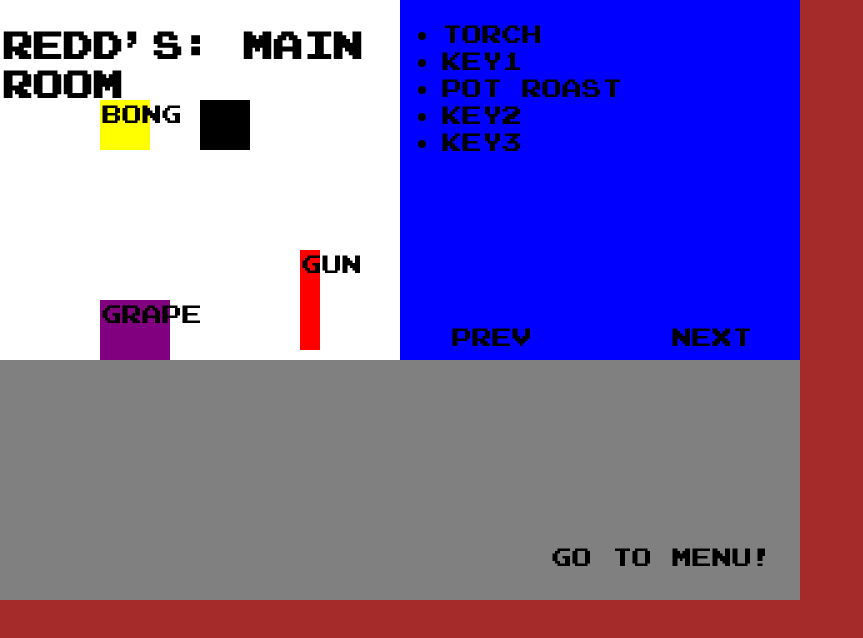
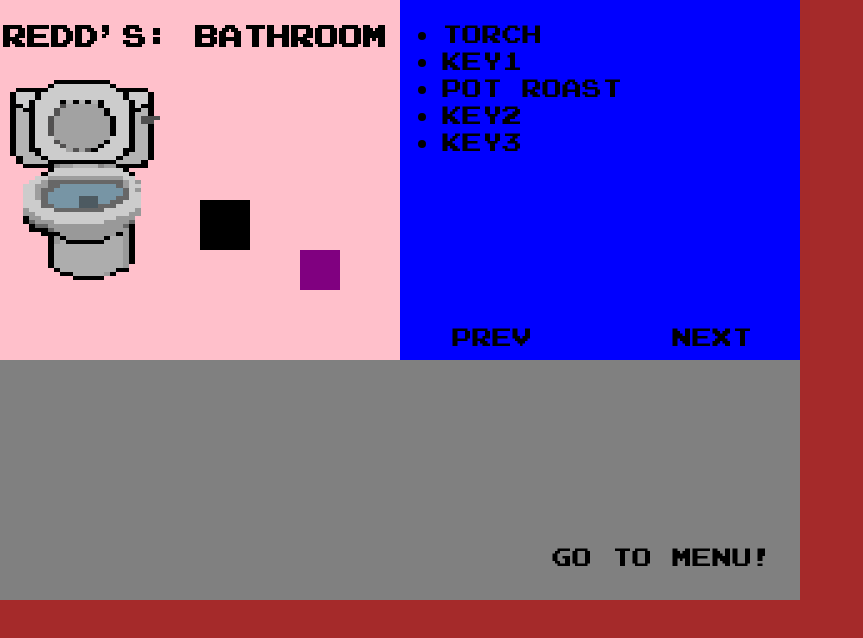
Before and after one commit to clavery63/point-click, a React app: page / in a window 1280 px wide. Shown: the top 638 px of the page, without its empty margins (0-863 px from the left). Built offline with nearby package versions, Linux system fonts and the light colour scheme.

Commit message:
add transitions

```diff
--- a/main.css
+++ b/main.css
@@ -54,11 +54,32 @@ html, body {
   background-color: green;
 }
 
-.view-port {
+.view-port-container {
   position: absolute;
   width: 50%;
   height: 60%;
-  background-color: white;
+  background-color: pink;
+}
+
+.view-port h2 {
+  font-size: 24px;
+}
+
+.transition {
+  position: absolute;
+  z-index: 1;
+  width: 100%;
+  height: 100%;
+}
+
+.transition-grid {
+  position: absolute;
+  width: 100%;
+  height: 100%;
+}
+
+.room-item {
+  font-size: 14px;
 }
 
 .text-background {
@@ -81,7 +102,7 @@ html, body {
   height: 40%;
   width: 100%;
   background-color: orange;
-  font-size: 30px;
+  font-size: 20px;
 }
 
 .item-list-container {
--- a/src/initialState.js
+++ b/src/initialState.js
@@ -1,6 +1,5 @@
 export default {
   player: {
-    currentRoom: 1,
     items: [
       'torch',
       'key1',
@@ -11,7 +10,13 @@ export default {
   },
   menu: 'NONE',
   ui: {
-    page: 0
+    page: 0,
+    transition: {
+      enabled: false,
+      text: '',
+      toRoom: 0,
+      transition: ''
+    }
   },
   text: {
     content: [],
@@ -19,6 +24,7 @@ export default {
     char: 0
   },
   rooms: {
+    current: 2,
     1: {
       name: 'Redd\'s: Main Room',
       text: [
@@ -36,8 +42,29 @@ export default {
             height: 50,
             'background-color': 'black'
           },
-          dest: 2
+          dest: 2,
+          dir: 'UP',
+          mapPosition: {
+            x: 1,
+            y: 1
+          }
         },
+        {
+          style: {
+            position: 'absolute',
+            left: 300,
+            top: 100,
+            width: 50,
+            height: 50,
+            'background-color': 'black'
+          },
+          dest: 3,
+          dir: 'RIGHT',
+          mapPosition: {
+            x: 4,
+            y: 4
+          }
+        }
       ],
       items: [
         {
@@ -45,9 +72,11 @@ export default {
             position: 'absolute',
             left: 100,
             top: 100,
-            width: 50,
-            height: 50,
-            'background-color': 'yellow'
+            width: 90,
+            height: 130,
+            background: 'url(img/bong.png) no-repeat',
+            'background-size': '100% 100%',
+            'image-rendering': 'pixelated'
           },
           name: 'bong'
         },
@@ -77,7 +106,6 @@ export default {
     },
     2: {
       name: 'Redd\'s: Bathroom',
-      text: ['Redd\'s bathroom.  Looks like its been cleaned recently'],
       text: [
         'Redd\'s bathroom.  Looks like its been',
         'cleaned recently.'
@@ -92,7 +120,12 @@ export default {
             height: 50,
             'background-color': 'black'
           },
-          dest: 1
+          dest: 1,
+          dir: 'DOWN',
+          mapPosition: {
+            x: 4,
+            y: 1
+          }
         },
       ],
       items: [
@@ -121,6 +154,68 @@ export default {
           name: 'toilet'
         }
       ]
-    }
+    },
+    3: {
+      name: 'Redd\'s: Back Yard',
+      text: [
+        'The backyard at Redd\'s.',
+        'You\'re relieved to see that it\'s empty.',
+        'Oh shit wait nevermind it\'s a bunch of',
+        'dogs..'
+      ],
+      doors: [
+        {
+          style: {
+            position: 'absolute',
+            left: 100,
+            top: 300,
+            width: 50,
+            height: 50,
+            'background-color': 'black'
+          },
+          dest: 1,
+          dir: 'LEFT',
+          mapPosition: {
+            x: 4,
+            y: 4
+          }
+        },
+      ],
+      items: [
+        {
+          style: {
+            position: 'absolute',
+            left: 10,
+            top: 300,
+            width: 40,
+            height: 20,
+            'background-color': 'brown'
+          },
+          name: 'dog1'
+        },
+        {
+          style: {
+            position: 'absolute',
+            left: 300,
+            top: 150,
+            width: 20,
+            height: 40,
+            'background-color': 'brown'
+          },
+          name: 'dog2'
+        },
+        {
+          style: {
+            position: 'absolute',
+            left: 300,
+            top: 200,
+            width: 20,
+            height: 40,
+            'background-color': 'brown'
+          },
+          name: 'dog3'
+        }
+      ]
+    },
   }
 };
--- a/src/reducers.js
+++ b/src/reducers.js
@@ -2,18 +2,13 @@ import { combineReducers } from 'redux'
 
 const player = (state = {}, action) => {
   switch (action.type) {
-    case 'ADD_ITEM':
+    case 'ITEM_TO_PLAYER':
       return {
         ...state,
         items: [
           ...state.items,
           action.name
         ]
-      }
-    case 'GO_TO_ROOM':
-      return {
-        ...state,
-        currentRoom: action.dest
       }
     default:
       return state
@@ -60,7 +55,7 @@ const text = (state = {}, action) => {
           scrolling: false
         }
       }
-    case 'GO_TO_ROOM':
+    case 'SET_TEXT':
       return {
         content: action.text,
         line: 0,
@@ -88,6 +83,25 @@ const ui = (state = {}, action) => {
         ...state,
         page: action.page
       };
+    case 'START_TRANSITION':
+      return {
+        ...state,
+        transition: {
+          enabled: true,
+          toRoom: action.dest,
+          text: action.text,
+          dir: action.dir
+        }
+      }
+    case 'CLEAR_TRANSITION':
+      return {
+        ...state,
+        transition: {
+          enabled: false,
+          toRoom: 0,
+          text: ''
+        }
+      }
     default:
       return state;
   }
@@ -95,6 +109,20 @@ const ui = (state = {}, action) => {
 
 const rooms = (state = {}, action) => {
   switch (action.type) {
+    case 'ITEM_TO_PLAYER':
+      const currentRoom = state[state.current];
+      return {
+        ...state,
+        [state.current]: {
+          ...currentRoom,
+          items: currentRoom.items.filter(({ name }) => name !== action.name)
+        }
+      }
+    case 'SET_ROOM':
+      return {
+        ...state,
+        current: action.room
+      }
     default:
       return state;
   }
--- /dev/null
+++ b/src/transition.jsx
@@ -0,0 +1,35 @@
+import React from 'react';
+import TransitionGrid from './transitionGrid.jsx';
+
+class Transition extends React.Component {
+  constructor(props) {
+    super(props);
+    this.state = {
+      frame: 0
+    }
+    this.animate();
+  }
+
+  animate() {
+    if (this.state.frame < 14) {
+      this.setState({ frame: this.state.frame + 1 });
+      window.setTimeout(() => this.animate(), 80);
+    } else {
+      this.props.onTransitionEnd(this.props.text);
+    }
+
+    if (this.state.frame === 7) {
+      this.props.onTransitionMid(this.props.toRoom);
+    }
+  }
+
+  render() {
+    return (
+      <div className='transition'>
+        <TransitionGrid frame={this.state.frame} direction={this.props.dir} />
+      </div>
+    )
+  }
+}
+
+export default Transition;
--- /dev/null
+++ b/src/transitionGrid.jsx
@@ -0,0 +1,55 @@
+import React from 'react';
+
+const GRID_SIZE = 14;
+const SQUARE_SIZE = 100 / GRID_SIZE;
+
+const transforms = {
+  RIGHT: (x, y) => ([x, y]),
+  LEFT:  (x, y) => ([-x + 13, y]),
+  UP:    (x, y) => ([-y + 13, x]),
+  DOWN:  (x, y) => ([y, x])
+};
+
+const createGrid = (frame, direction) => {
+  return new Array(GRID_SIZE)
+    .fill(new Array(GRID_SIZE).fill(0))
+    .map((row, y) => row.map((elem, x) => {
+      return getVal(...transforms[direction](x, y), frame);
+    }))
+};
+
+const getVal = (x, y, frame) => {
+  if (frame > 7) {
+    return getVal(x, y, frame - 7) ^ 1;
+  }
+  const shift = y <= 6 ? y : 13 - y;
+  const shifted = x - shift + 7;
+  return shifted % 7 < frame ? 1 : 0;
+}
+
+const renderSquare = (x, y, val) => {
+  const style = {
+    position: 'absolute',
+    width: `${SQUARE_SIZE}%`,
+    height: `${SQUARE_SIZE}%`,
+    left: `${SQUARE_SIZE * x}%`,
+    top: `${SQUARE_SIZE * y}%`,
+    'background-color': 'black',
+    opacity: val
+  }
+  return <div className='grid-square' style={style}></div>
+}
+
+const TransitionGrid = ({ frame, direction }) => {
+  const grid = createGrid(frame, direction);
+
+  return (
+    <div className='transition-grid'>
+      {grid.map((row, y) =>
+        row.map((val, x) => renderSquare(x, y, val))
+      )}
+    </div>
+  )
+};
+
+export default TransitionGrid;
--- a/src/viewPort.jsx
+++ b/src/viewPort.jsx
@@ -1,23 +1,39 @@
 import React from 'react';
+import Transition from './transition.jsx'
 
 const renderItems = ({ items, onItemClick }) =>
   items.map(({ name, style }) => (
-    <div onClick={() => onItemClick(name)} style={style}>
-      {name}
+    <div onClick={() => onItemClick(name)} className='room-item' style={style}>
     </div>
   ))
 
 const renderDoors = ({ doors, rooms, onDoorClick }) =>
-  doors.map(({ dest, style }) => {
+  doors.map(({ dest, style, dir }) => {
     const text = rooms[dest].text;
-    return <div onClick={() => onDoorClick(dest, text)} style={style}></div>
+    return <div onClick={() => onDoorClick(dest, dir, text)} style={style} />
   })
 
+const renderTransition = ({ transition, onTransitionMid, onTransitionEnd }) => {
+  const { enabled, ...props } = transition;
+  if (enabled === true) {
+    return <Transition
+      {...props}
+      onTransitionMid={onTransitionMid}
+      onTransitionEnd={onTransitionEnd}
+    />;
+  } else {
+    return <div></div>;
+  }
+}
+
 const ViewPort = (props) => (
-  <div className='view-port'>
-    <h2>{props.name}</h2>
-    {renderItems(props)}
-    {renderDoors(props)}
+  <div className='view-port-container'>
+    {renderTransition(props)}
+    <div className='view-port'>
+      <h2>{props.name}</h2>
+      {renderItems(props)}
+      {renderDoors(props)}
+    </div>
   </div>
 )
 
--- a/src/viewPortContainer.js
+++ b/src/viewPortContainer.js
@@ -2,33 +2,57 @@ import { connect } from 'react-redux'
 import ViewPort from './viewPort.jsx'
 
 const addItem = name => ({
-  type: 'ADD_ITEM',
+  type: 'ITEM_TO_PLAYER',
   name
 });
 
-const goToRoom = (dest, text) => ({
-  type: 'GO_TO_ROOM',
-  dest,
+const goToRoom = room => ({
+  type: 'SET_ROOM',
+  room
+});
+
+const setText = text => ({
+  type: 'SET_TEXT',
   text
 });
 
-const mapStateToProps = ({ rooms, player }) => {
-  const { doors, items, name } = rooms[player.currentRoom];
+const startTransition = (dest, dir, text) => ({
+  type: 'START_TRANSITION',
+  dest,
+  dir,
+  text
+});
+
+const clearTransition = () => ({
+  type: 'CLEAR_TRANSITION'
+})
+
+const mapStateToProps = ({ rooms, player, ui }) => {
+  const { doors, items, name } = rooms[rooms.current];
+  const { transition } = ui;
   return {
     doors,
     items,
     name,
-    rooms
+    rooms,
+    transition
   };
 };
 
 const mapDispatchToProps = dispatch => {
   return {
     onItemClick: name => {
-      dispatch(addItem(name))
+      dispatch(addItem(name));
     },
-    onDoorClick: (dest, text) => {
-      dispatch(goToRoom(dest, text))
+    onDoorClick: (dest, dir, text) => {
+      dispatch(startTransition(dest, dir, text));
+    },
+    onTransitionMid: room => {
+      dispatch(goToRoom(room));
+    },
+    onTransitionEnd: text => {
+      dispatch(setText(text));
+      dispatch(clearTransition());
     }
   }
 };
```
